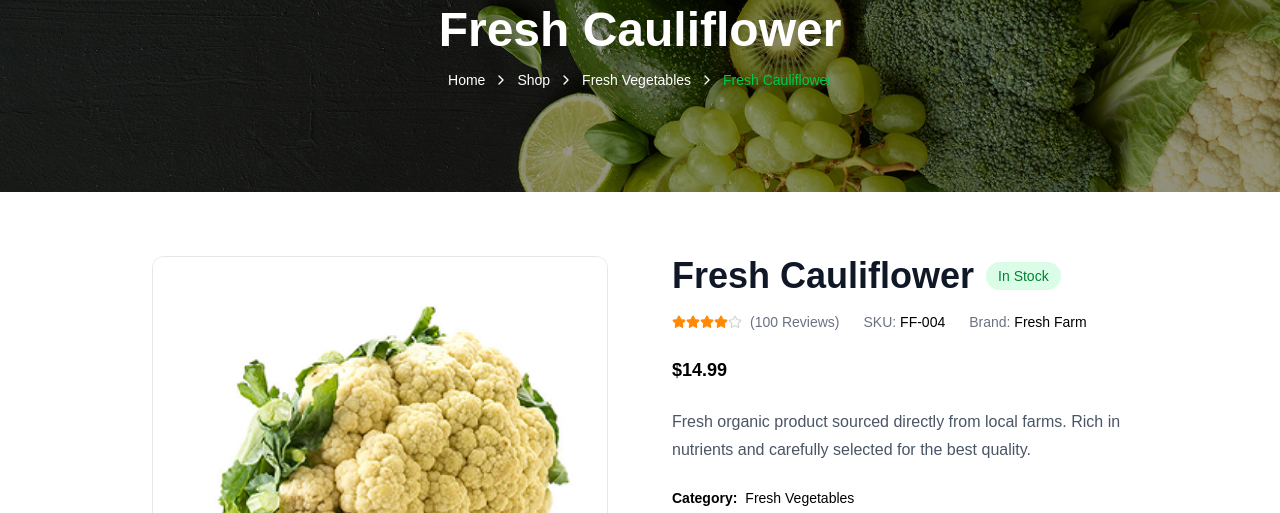
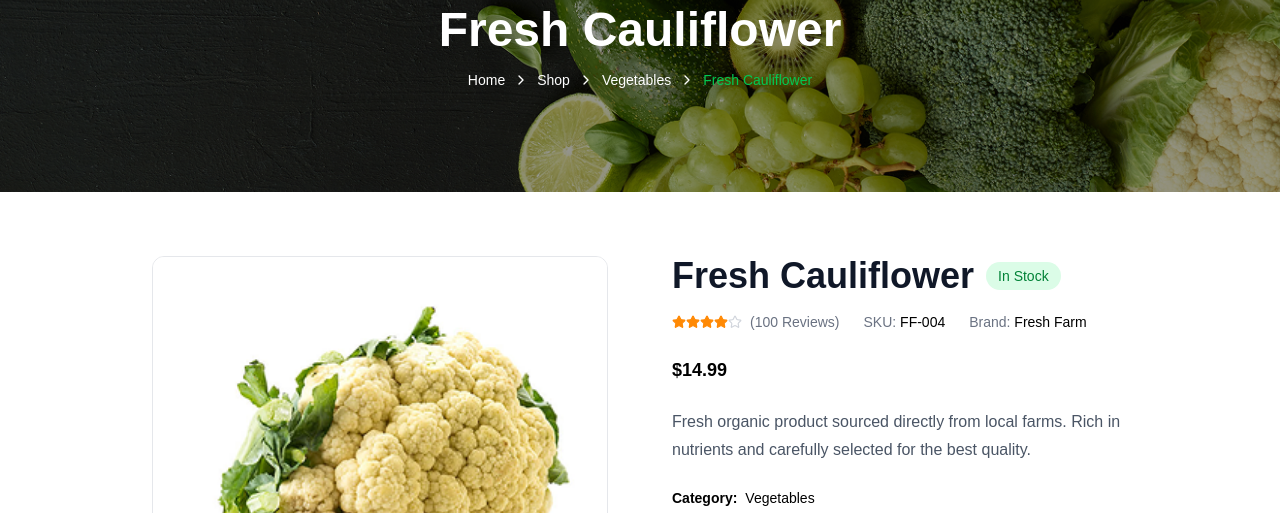
Before and after one commit to Riyadulislamratul/Eco_Bazar, a React (Vite) app: page /product/cauliflower in a window 1280 px wide. Shown: the part 287-800 px from the top of the page. Built offline with nearby package versions, Linux system fonts and the light colour scheme.

Commit message:
product.js reversed

```diff
--- a/src/data/products.js
+++ b/src/data/products.js
@@ -78,7 +78,7 @@ const products = [
     id: 2,
     slug: "chinese-cabbage",
     name: "Chinese Cabbage",
-    category: "Fresh Vegetables",
+    category: "Vegetables",
     image: ChineseCabbage,
     gallery: [ChineseCabbage],
     price: 14.99,
@@ -130,7 +130,7 @@ const products = [
     id: 3,
     slug: "corn",
     name: "Ladies Finger Corn",
-    category: "Fresh Vegetables",
+    category: "Vegetables",
     image: Corn,
     gallery: [Corn],
     price: 14.99,
@@ -182,7 +182,7 @@ const products = [
     id: 4,
     slug: "eggplant",
     name: "Eggplant",
-    category: "Fresh Vegetables",
+    category: "Vegetables",
     image: Eggplant,
     gallery: [Eggplant],
     price: 14.99,
@@ -244,7 +244,7 @@ const products = [
     id: 5,
     slug: "cauliflower",
     name: "Fresh Cauliflower",
-    category: "Fresh Vegetables",
+    category: "Vegetables",
     image: Cauliflower,
     gallery: [Cauliflower],
     price: 14.99,
@@ -296,7 +296,7 @@ const products = [
     id: 6,
     slug: "green-capsicum",
     name: "Green Capsicum",
-    category: "Fresh Vegetables",
+    category: "Vegetables",
     image: GreenCapsicum,
     gallery: [GreenCapsicum],
     price: 14.99,
@@ -358,7 +358,7 @@ const products = [
     id: 7,
     slug: "green-chili",
     name: "Green Chili",
-    category: "Fresh Vegetables",
+    category: "Vegetables",
     image: GreenChili,
     gallery: [GreenChili],
     price: 14.99,
@@ -420,7 +420,7 @@ const products = [
     id: 8,
     slug: "green-cucumber",
     name: "Green Cucumber",
-    category: "Fresh Vegetables",
+    category: "Vegetables",
     image: Cucumber,
     gallery: [Cucumber],
     price: 14.99,
@@ -482,7 +482,7 @@ const products = [
     id: 9,
     slug: "green-lettuce",
     name: "Green Lettuce",
-    category: "Fresh Vegetables",
+    category: "Vegetables",
     image: Lettuce,
     gallery: [Lettuce],
     price: 14.99,
@@ -544,7 +544,7 @@ const products = [
     id: 10,
     slug: "red-tomato",
     name: "Fresh Tomato",
-    category: "Fresh Vegetables",
+    category: "Vegetables",
     image: Tomato,
     gallery: [Tomato],
     price: 14.99,
```
